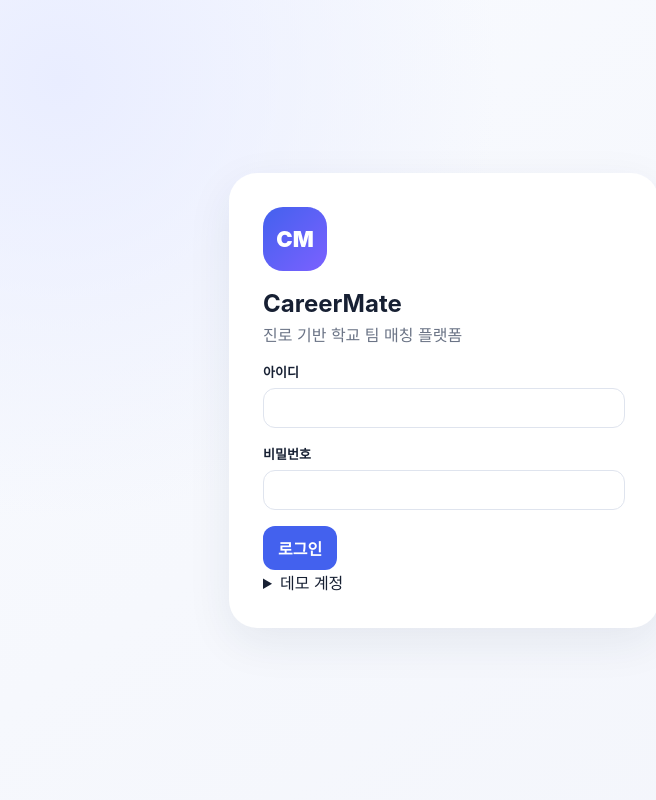
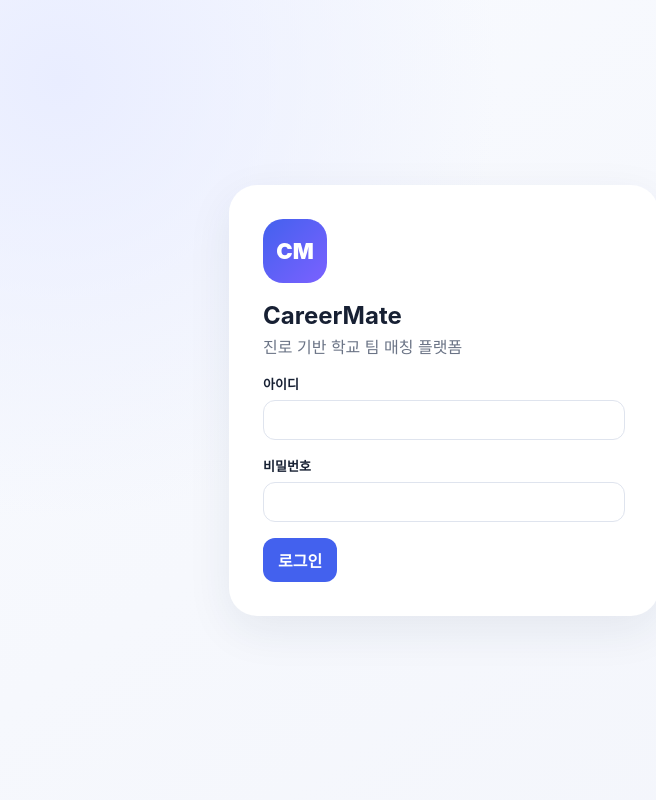
Before and after one commit to jasmine0425-cloud/careermate-school, a Flask app: page / in a window 1280 px wide. Shown: the whole page, without its empty margins (196-852 px from the left). Run offline with Flask 3, Linux system fonts and the light colour scheme; some libraries are stand-ins or nearby versions.

Commit message:
Add first-login password change form and remove demo credentials

```diff
--- a/templates/index.html
+++ b/templates/index.html
@@ -18,10 +18,11 @@
       <label>비밀번호<input id="loginPw" type="password" autocomplete="current-password" required></label>
       <button class="primary" type="submit">로그인</button>
     </form>
-    <details><summary>데모 계정</summary><small>관리자: admin / Admin123!<br>학생: kimsky / student123</small></details>
+
   </div>
 </section>
 
+<section id="passwordChangeView" class="login-shell hidden"><div class="login-card"><h1>첫 로그인 비밀번호 변경</h1><form id="passwordChangeForm"><label>현재 비밀번호<input id="oldPassword" type="password" required></label><label>새 비밀번호 (12자 이상)<input id="newPassword" type="password" minlength="12" required></label><label>새 비밀번호 확인<input id="confirmPassword" type="password" minlength="12" required></label><button class="primary" type="submit">변경하기</button></form></div></section>
 <div id="appView" class="hidden">
   <header class="topbar">
     <div class="brand"><div class="mini-logo">CM</div><b>CareerMate</b><small style="margin-left:6px;opacity:.55">V3</small></div>
```
